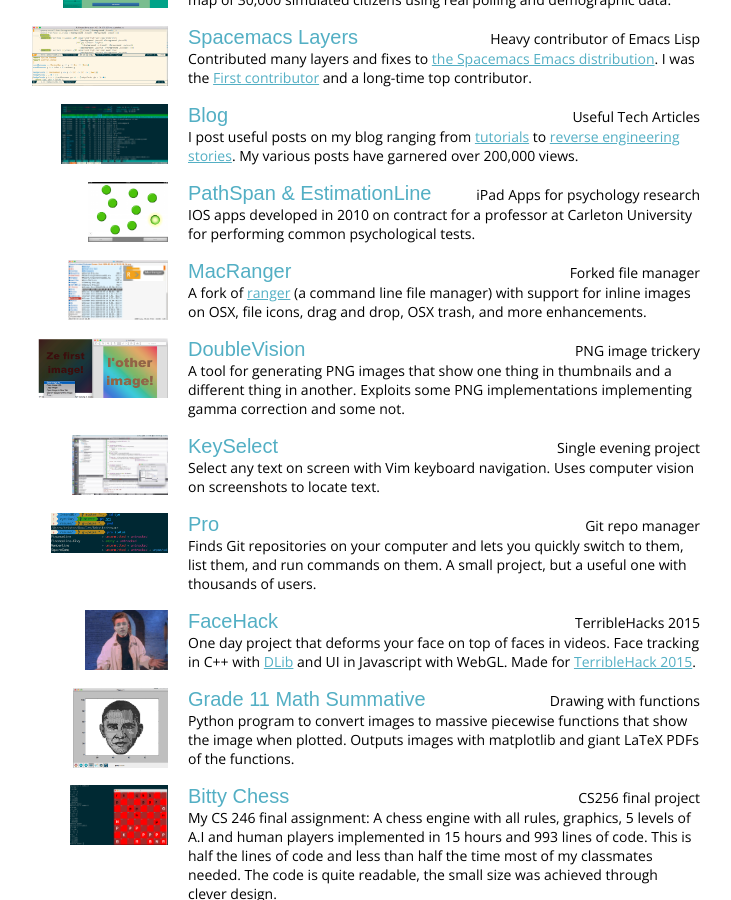
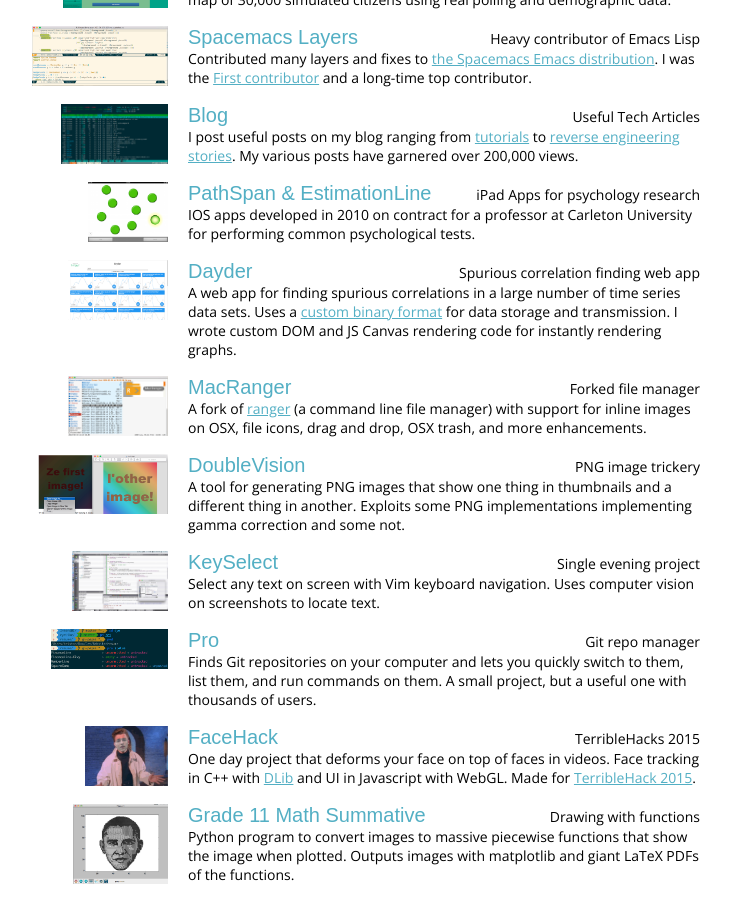
Before and after one commit to trishume/resume, a Jekyll site: the page built from index.html, in a window 1280 px wide and 900 px high, scrolled down 1431 px. Shown: the whole window, without its empty margins (52-783 px from the left). Built offline with Jekyll 4.4.1, drawn with Linux system fonts in a browser that asks for light colours; nearby versions of some CDN libraries; some web fonts are replaced.

Commit message:
Add Dayder

```diff
--- a/_data/resume.yml
+++ b/_data/resume.yml
@@ -134,6 +134,13 @@
     image-height: 60
     desc: |
       IOS apps developed in 2010 on contract for a professor at Carleton University for performing common psychological tests.
+  - name: Dayder
+    link: http://dayder.thume.ca/
+    title: Spurious correlation finding web app
+    image: dayder.png
+    image-height: 60
+    desc: |
+      A web app for finding spurious correlations in a large number of time series data sets. Uses a [custom binary format](https://github.com/trishume/dayder/blob/master/format.md) for data storage and transmission. I wrote custom DOM and JS Canvas rendering code for instantly rendering graphs.
   - name: MacRanger
     link: https://github.com/trishume/MacRanger
     title: Forked file manager
```
Also changed, not shown: images/fullsize/dayder.png (added).
